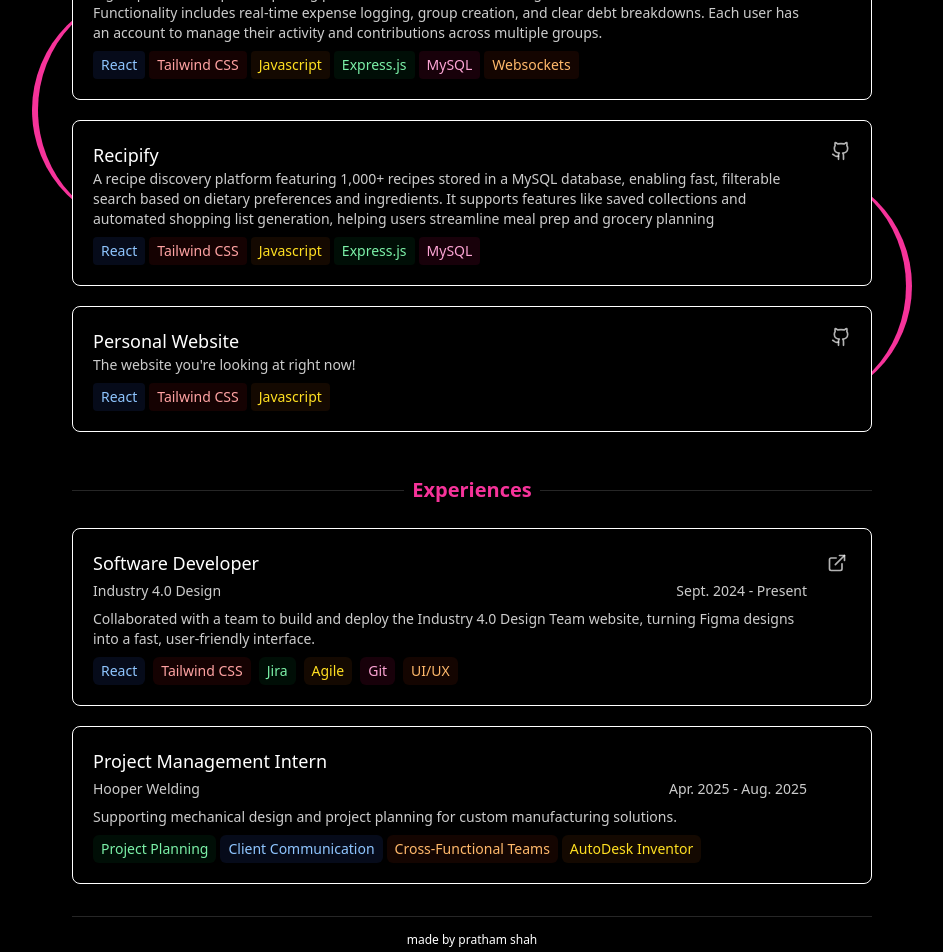
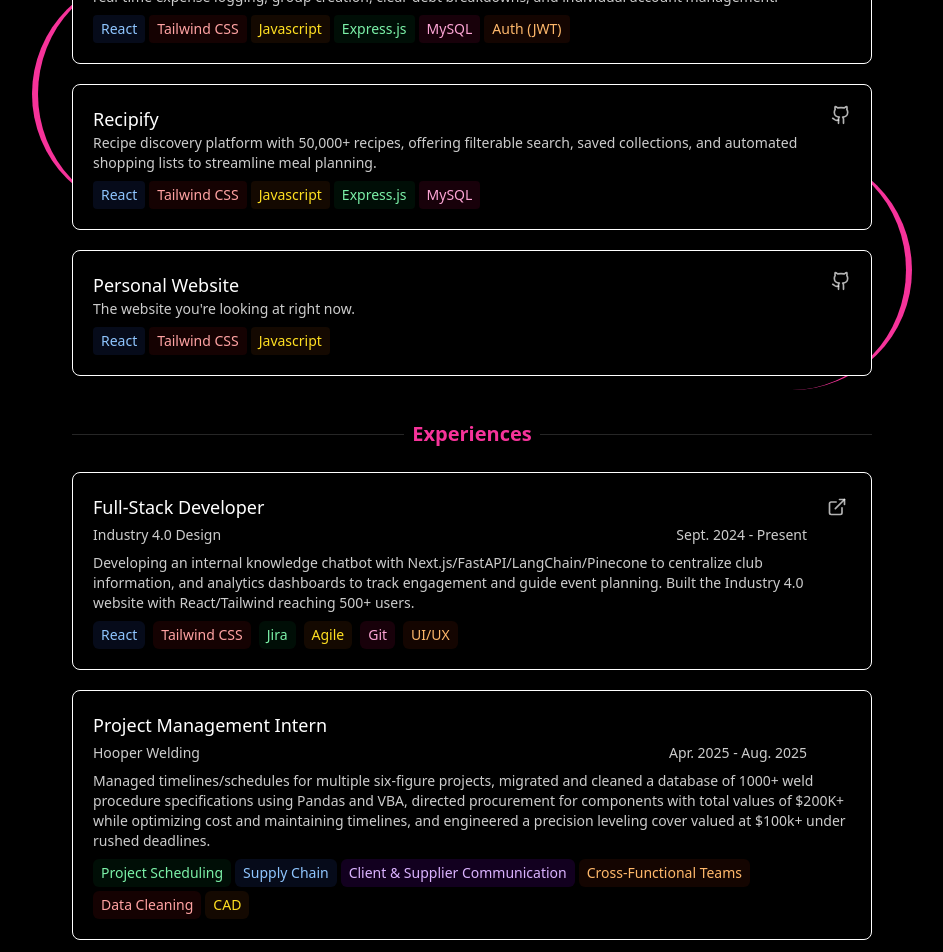
Before and after one commit to pratham-s2/Personal-Website, a React (Vite) app: page / in a window 1280 px wide. Shown: the part 900-1852 px from the top of the page, without its empty margins (168-1111 px from the left). Built offline with nearby package versions, Linux system fonts and the light colour scheme.

Commit message:
information changes

```diff
--- a/index.html
+++ b/index.html
@@ -5,7 +5,7 @@
     <meta name="viewport" content="width=device-width, initial-scale=1.0" />
     <link href="./src/App.css" rel="stylesheet"/>
     <link rel="icon" href="/favicon.png" type="image/x-icon" />
-    <title>Pratham's Website</title>
+    <title>Pratham Shah</title>
   </head>
   <body>
     <div id="root"></div>
--- a/src/landing.jsx
+++ b/src/landing.jsx
@@ -41,9 +41,9 @@ function Landing(){
                     <div className="flex flex-col justify-center">
                         <p className="text-3xl mb-1">I'm <span className="font-semibold text-4xl text-pink-500">Pratham</span>.</p>
                         <p className="text-xl">Engineering @ UWaterloo</p>
-                        <p className="text-black/85 dark:text-white/85 py-1 text-lg">I'm a curious learner who enjoys building things.
-                            My interests lie in full-stack web development and Project Management.
-                            I like working on projects that challenge me and help me grow my skills in these fields.</p>
+                        <p className="text-black/85 dark:text-white/85 py-1 text-lg">I am a quick and adaptable learner driven by a desire to build impactful things.
+                            My interests lie in full-stack development, AI/ML and Project Management.
+                        </p>
                     </div>
                 </div>
                 <div className="flex flex-row justify-center w-full">
@@ -97,23 +97,20 @@ function Landing(){
                         <div className="w-96 h-60 border-r-6 border-pink-500 rounded-full absolute z-0 top-58 right-[-40px]"></div>
 
                         <ProjectCard projectName="EvenShare" link="https://github.com/pratham-s2/EvenShare"
-                        projectDescription="A group-focused expense-splitting platform that lets users track, organize, and settle
-                        shared costs with ease. Functionality includes real-time expense logging, group creation, and clear debt
-                        breakdowns. Each user has an account to manage their activity and contributions across multiple groups."
+                        projectDescription="A group-focused expense-splitting platform enabling users to track, organize, and settle shared costs,
+                        with real-time expense logging, group creation, clear debt breakdowns, and individual account management."
                         technologies={[
                             {text: "React", bg_col: "bg-blue-950/30", text_col: "text-blue-300"},
                             {text: "Tailwind CSS", bg_col: "bg-red-950/30", text_col: "text-red-300"},
                             {text: "Javascript", bg_col: "bg-yellow-950/30", text_col: "text-yellow-300"},
                             {text: "Express.js", text_col: "bg-green-950/30", bg_col: "text-green-300"},
                             {text: "MySQL", text_col: "text-pink-300", bg_col: "bg-pink-950/30"},
-                            {text: "Websockets", bg_col: "bg-orange-950/30", text_col: "text-orange-300"},
+                            {text: "Auth (JWT)", bg_col: "bg-orange-950/30", text_col: "text-orange-300"},
 
                             ]}/>
                         <ProjectCard projectName="Recipify" link="https://github.com/pratham-s2/Recipify"
-                        projectDescription="A recipe discovery platform featuring 1,000+ recipes stored in a MySQL database,
-                        enabling fast, filterable search based on dietary preferences and ingredients. It supports features
-                        like saved collections and automated shopping list generation, helping users streamline meal prep and
-                        grocery planning"
+                        projectDescription="Recipe discovery platform with 50,000+ recipes, offering filterable search,
+                        saved collections, and automated shopping lists to streamline meal planning."
                         technologies={[
                             {text: "React", bg_col: "bg-blue-950/30", text_col: "text-blue-300"},
                             {text: "Tailwind CSS", bg_col: "bg-red-950/30", text_col: "text-red-300"},
@@ -123,7 +120,7 @@ function Landing(){
                         ]}/>
 
                         <ProjectCard projectName="Personal Website" link="https://github.com/pratham-s2/Personal-Website"
-                        projectDescription="The website you're looking at right now!"
+                        projectDescription="The website you're looking at right now."
                         technologies={[
                             {text: "React", bg_col: "bg-blue-950/30", text_col: "text-blue-300"},
                             {text: "Tailwind CSS", bg_col: "bg-red-950/30", text_col: "text-red-300"},
@@ -142,10 +139,11 @@ function Landing(){
 
                         <div className="flex flex-col w-full p-5 bg-white dark:bg-black dark:hover:bg-[#141414] transition ease-in-out duration-300 rounded-lg relative border
                         hover:border-black border-black/30 dark:border-white dark:hover:border-white">
-                            <div className="text-lg font-medium">Software Developer</div>
+                            <div className="text-lg font-medium">Full-Stack Developer</div>
                             <div className="text-sm dark:text-white/80 text-black/80 mt-1 flex flex-row items-center justify-between pr-11 gap-3"><span>Industry 4.0 Design</span><span>Sept. 2024 - Present</span></div>
                             <div className="text-sm dark:text-white/80 text-black/80 mt-2 pr-8">
-                            Collaborated with a team to build and deploy the Industry 4.0 Design Team website, turning Figma designs into a fast, user-friendly interface.
+                            Developing an internal knowledge chatbot with Next.js/FastAPI/LangChain/Pinecone to centralize club information, and analytics dashboards to track engagement and guide event planning.
+                             Built the Industry 4.0 website with React/Tailwind reaching 500+ users.
                             </div>
                             <div className="mt-2 flex flex-wrap gap-2">
                                 <span className="px-2 py-1 rounded-md dark:bg-blue-950/30 dark:text-blue-300 bg-blue-100 text-blue-800 text-sm">React</span>
@@ -166,12 +164,16 @@ function Landing(){
                         hover:border-black border-black/30 dark:border-white dark:hover:border-white">
                             <div className="text-lg font-medium">Project Management Intern</div>
                             <div className="text-sm dark:text-white/80 text-black/80 mt-1 flex flex-row items-center justify-between pr-11 gap-3"><span>Hooper Welding</span><span>Apr. 2025 - Aug. 2025</span></div>
-                            <div className="text-sm dark:text-white/80 text-black/80 mt-2">Supporting mechanical design and project planning for custom manufacturing solutions.</div>
+                            <div className="text-sm dark:text-white/80 text-black/80 mt-2">Managed timelines/schedules for multiple six-figure projects,
+                            migrated and cleaned a database of 1000+ weld procedure specifications using Pandas and VBA, directed procurement for components with total values of $200K+ while optimizing cost and maintaining timelines, and
+                            engineered a precision leveling cover valued at $100k+ under rushed deadlines.  </div>
                             <div className="mt-2 flex flex-wrap gap-1">
-                                <span className="px-2 py-1 rounded-md dark:bg-green-950/30 dark:text-green-300 bg-green-100 text-green-800 text-sm">Project Planning</span>
-                                <span className="px-2 py-1 rounded-md dark:bg-blue-950/30 dark:text-blue-300 bg-blue-100 text-blue-800 text-sm">Client Communication</span>
+                                <span className="px-2 py-1 rounded-md dark:bg-green-950/30 dark:text-green-300 bg-green-100 text-green-800 text-sm">Project Scheduling</span>
+                                <span className="px-2 py-1 rounded-md dark:bg-blue-950/30 dark:text-blue-300 bg-blue-100 text-blue-800 text-sm">Supply Chain</span>
+                                <span className="px-2 py-1 rounded-md dark:bg-purple-950/30 dark:text-purple-300 bg-purple-100 text-purple-800 text-sm">Client & Supplier Communication</span>
                                 <span className="px-2 py-1 rounded-md dark:bg-orange-950/30 dark:text-orange-300 bg-orange-100 text-orange-800 text-sm">Cross-Functional Teams</span>
-                                <span className="px-2 py-1 rounded-md dark:bg-yellow-950/30 dark:text-yellow-300 bg-yellow-100 text-yellow-800 text-sm">AutoDesk Inventor</span>
+                                <span className="px-2 py-1 rounded-md dark:bg-red-950/30 dark:text-red-300 bg-red-100 text-red-800 text-sm">Data Cleaning</span>
+                                <span className="px-2 py-1 rounded-md dark:bg-yellow-950/30 dark:text-yellow-300 bg-yellow-100 text-yellow-800 text-sm">CAD</span>
 
                             </div>
                         </div>
```
